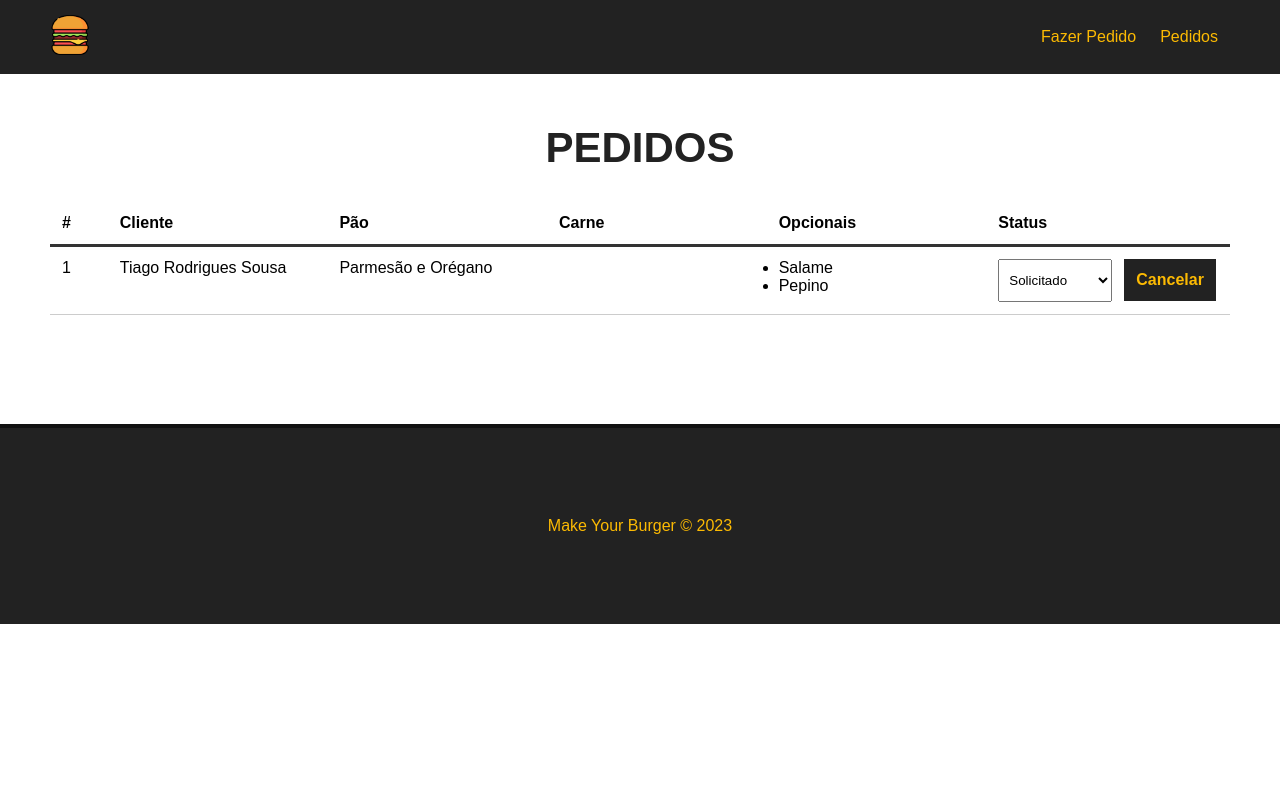
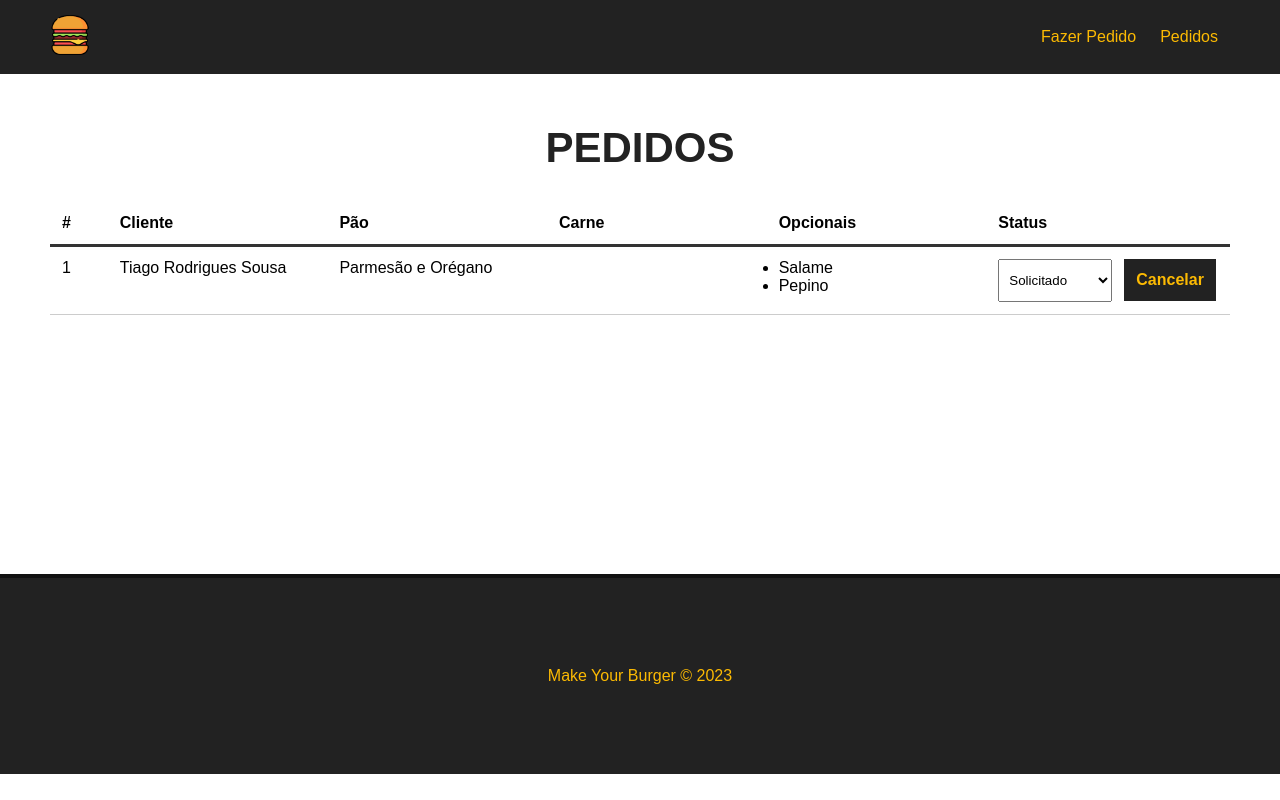
Before and after one commit to tiagors09/make-your-burger, a Vue app: page /pedidos in a window 1280 px wide. Built offline with nearby package versions, Linux system fonts and the light colour scheme; data requests are answered from the project's data file.

Commit message:
changed min-height

```diff
--- a/src/App.vue
+++ b/src/App.vue
@@ -40,7 +40,7 @@ export default {
 
 .main-container {
     margin: 50px;
-    min-height: 250px;
+    min-height: 50vh;
 }
 
 h1 {
```
